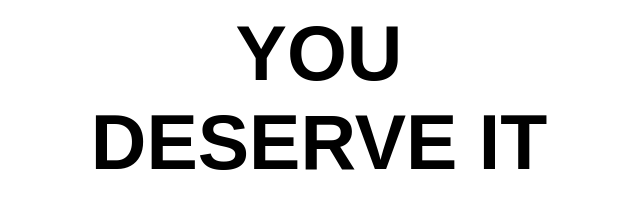
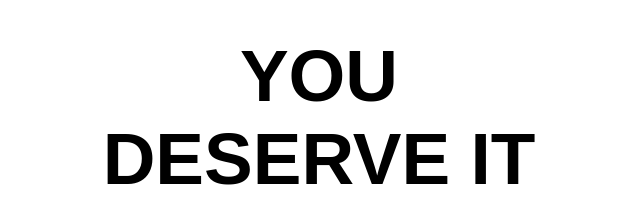
Before and after one commit to lampholder/haveamedal, a plain HTML site: page index.html in a window 1280 px wide. Shown: the part 538-762 px from the top of the page, without its empty margins (321-961 px from the left). Drawn offline with Linux system fonts and the light colour scheme.

Commit message:
Padding to the bottom text for whitespace balance

```diff
--- a/index.html
+++ b/index.html
@@ -37,6 +37,10 @@
       height: 48%;
       font-size: 360px;
     }
+    div#footer {
+      /* Provides whitespace balance to the bottom-heavy twemojis */
+      padding-top: 6%;
+    }
   </style>
   <script language="javascript" src="lz-string.js"></script>
   <script language="javascript" src="textfit.js"></script>
@@ -69,12 +73,9 @@
 
       const rejig = () => {
 
-        console.log("re-jigging");
-
         for (const element of [HEADER, EMOJUS, FOOTER]) {
           textFit(element, SETTINGS);
         }
-
 
         const state = {
           "h": HEADER.innerText,
```
